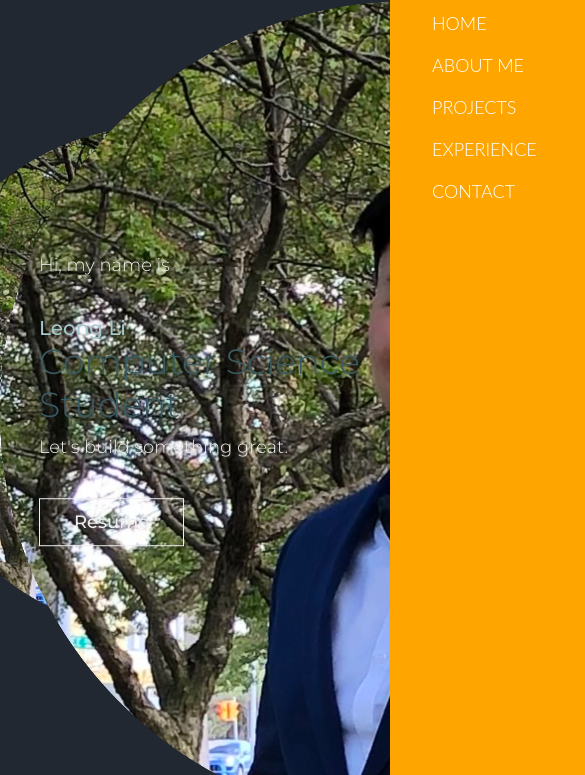
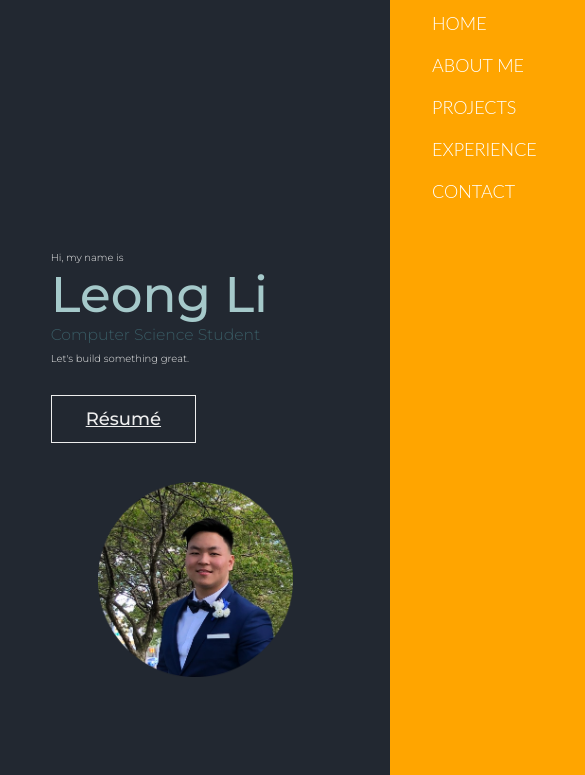
Before and after one commit to leongli/leongli.github.io, a plain HTML site: page index.html in a window 390 px wide. Shown: the part 69-844 px from the top of the page, 585 px wide, since content can reach past the window. Drawn offline with Linux system fonts and the light colour scheme.

Commit message:
Update style.css

```diff
--- a/style.css
+++ b/style.css
@@ -2,6 +2,7 @@
     margin: 0;
     padding: 0;
     font-family: 'Montserrat', sans-serif;
+    overflow-x: hidden;
 }
 h1{
     font-size: 36px;
@@ -13,14 +14,15 @@ h3{
 }
 .header{
     min-height: 100vh;
-    width: 100%;
-    background-image:
+    width: 100vw;
+    /* background-image:
         url(images/m2.png);
-    background-repeat: no-repeat;
+    background-repeat: no-repeat; */
     background-color: #222831;
-    background-size: 60vh;
+    /* background-size: 60vh;
     background-position: 80% 50%;
-    position: relative;
+    position: relative; */
+
 }
 nav{
     display: flex;
@@ -62,42 +64,47 @@ nav img{
     width: 100%;
 }
 .text-box{
-    width: 90%;
+    width: 45%;
+    display: flex;
+    flex-direction: column;
+    padding-left: 13vw;
+    padding-top: 6vw;
+}
+.container{
+    width: 100%;
+    display: flex;
     position: absolute;
-    top: 40%;
-    bottom: 50%;
     left: 50%;
-    right: 50%;
+    top: 50%;
     transform: translate(-50%,-50%);
-    text-align: left;
-    padding-left: 10%;
+}
+.container img{
+    width: 25vw;
 }
 .text-box h1{
-    font-size: 130px;
     color: #A5C9CA;
+    font-size: clamp(50px, 8vw, 130px);
+    text-align: left;
 }
 .text-box h3{
     text-align: left;
-    font-size: 35px;
+    font-size: clamp(15px, 4vw, 35px);
     color: #395B64;
 }
 .text-box p{
-    margin: 10px 0px 40px;
-    padding-left: 0px;
-    font-size: 18px;
+    text-align: left;
+    font-size: clamp(10px, 2vw, 18px);
     color: #EEEEEE;
+    padding-top: 8px;
 }
-
 .btn{
-
-    display: inline-block;
-    text-decoration: none;
+    margin-top: 30px;
     color: #EEEEEE;
     border: 1px solid #EEEEEE;
     padding: 12px 34px;
     font-size: 18px;
     background: transparent;
-    position: relative;
+    width: min-content;
     cursor: pointer;
 }
 .bth:hover{
@@ -108,9 +115,20 @@ nav img{
 nav .fa-solid{
     display: none;
 }
-@media(max-width: 700px){
-    .text-box h1{
-        font-size: 20px;
+@media only screen and (max-width: 600px) {
+    .text-box{
+        width: 100%;
+        padding-top: 80%;
+    }
+    .container{
+        height: 100%;
+        flex-direction: column;
+    }
+    .container img{
+        align-self: center;
+        padding-top: 10%;
+        padding-bottom: 10%;
+        width: 50vw;
     }
     .nav-links ul li{
         display: block;
@@ -155,12 +173,9 @@ nav .fa-solid{
     text-align: center;
     padding-top: 100px;
     background-color: #E4F9F5;
+    width: 100%;
 }
 
-
-#top{
-    margin: 0 0 0 0;
-}
 
 .row{
     margin: 5%;
@@ -230,6 +245,7 @@ p, li{
     padding: 120px 0px;
     background-color: #222831;
     color: white;
+    width: 100%;
 }
 .projects a{
     color: white;
@@ -250,7 +266,8 @@ p, li{
 }
 .experience{
     background-color: #E4F9F5;
-    padding: 100px 0px
+    padding: 100px 0px;
+    width: 100%;
 }
 .experience h1{
     text-align: center;
```
